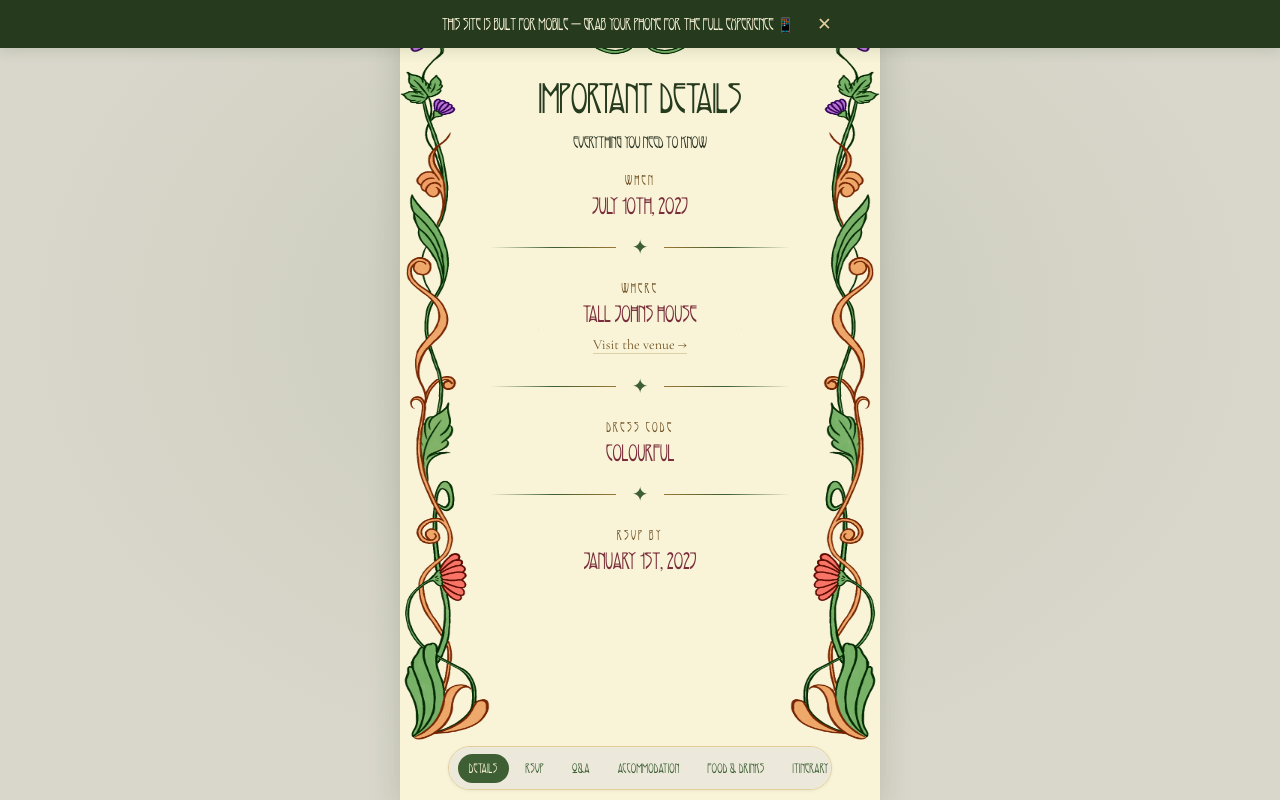
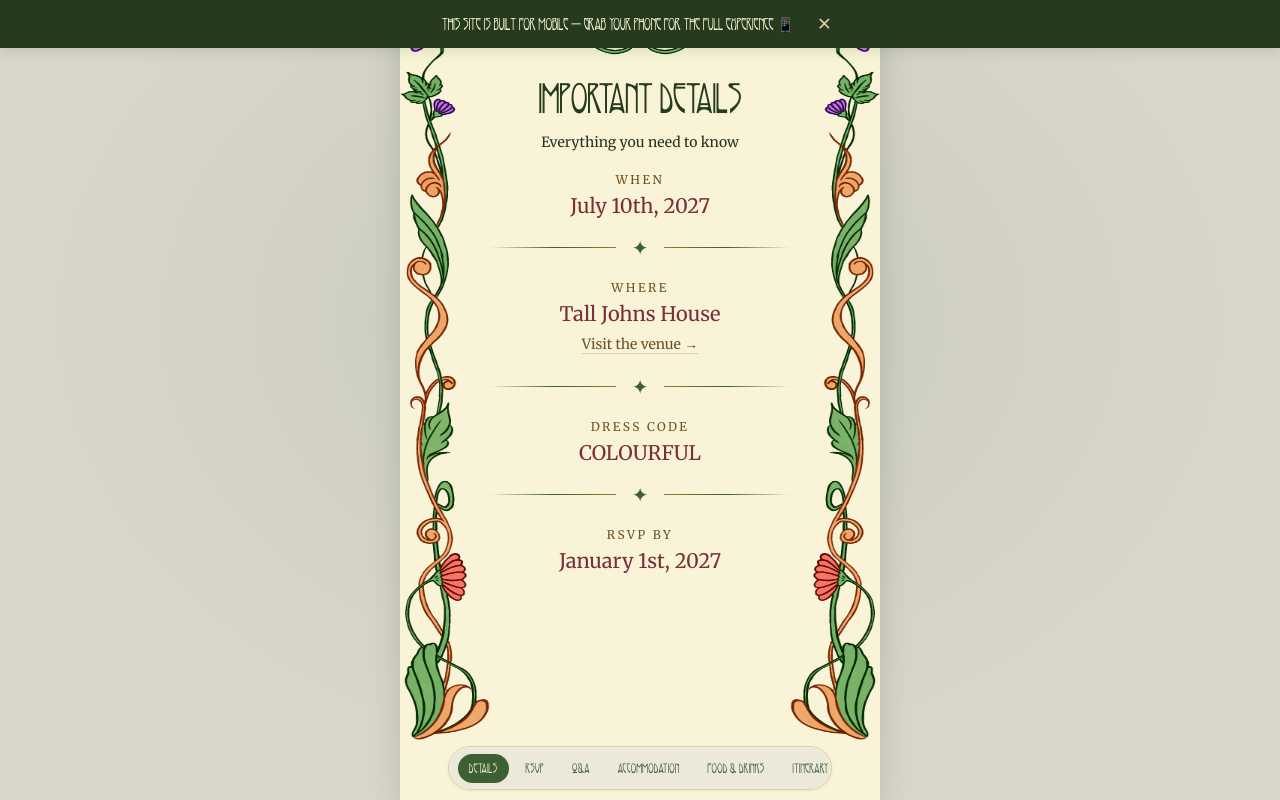
Before and after one commit to AdamProbert/LawfulHumanSmash, a Next.js app: page /tldr in a window 1280 px wide. Built offline with nearby package versions, Linux system fonts and the light colour scheme.

Commit message:
feat: update font styles and improve email sending functionality

```diff
--- a/src/app/(main)/rsvp/page.tsx
+++ b/src/app/(main)/rsvp/page.tsx
@@ -199,7 +199,7 @@ function RSVPWizard() {
                 initial={{ opacity: 0, scaleY: 0, originY: 0 }}
                 animate={{ opacity: 1, scaleY: 1 }}
                 exit={{ opacity: 0, scaleY: 0 }}
-                transition={{ duration: 0.6, ease: "easeOut" }}
+                transition={{ duration: 0.4, ease: "easeOut" }}
               >
                 <div className="text-center space-y-6">
                   <div>
@@ -267,7 +267,7 @@ function RSVPWizard() {
                 key="attendance-step"
                 initial={{ opacity: 0, scaleY: 0, originY: 0 }}
                 animate={{ opacity: 1, scaleY: 1 }}
-                transition={{ duration: 0.6, ease: "easeOut" }}
+                transition={{ duration: 0.4, ease: "easeOut" }}
               >
                 <div className="space-y-6">
                   <div className="text-center">
@@ -335,7 +335,7 @@ function RSVPWizard() {
                 key="details-step"
                 initial={{ opacity: 0, scaleY: 0, originY: 0 }}
                 animate={{ opacity: 1, scaleY: 1 }}
-                transition={{ duration: 0.6, ease: "easeOut" }}
+                transition={{ duration: 0.4, ease: "easeOut" }}
               >
                 <div className="space-y-8">
                   <div className="text-center">
@@ -413,7 +413,7 @@ function RSVPWizard() {
                 key="email-step"
                 initial={{ opacity: 0, scaleY: 0, originY: 0 }}
                 animate={{ opacity: 1, scaleY: 1 }}
-                transition={{ duration: 0.6, ease: "easeOut" }}
+                transition={{ duration: 0.4, ease: "easeOut" }}
               >
                 <div className="space-y-6">
                   <div className="text-center">
@@ -463,7 +463,7 @@ function RSVPWizard() {
                 key="success-step"
                 initial={{ opacity: 0, scale: 0.9 }}
                 animate={{ opacity: 1, scale: 1 }}
-                transition={{ duration: 0.6 }}
+                transition={{ duration: 0.4, ease: "easeOut" }}
               >
                 <div className="text-center space-y-6">
                   <motion.div
--- a/src/app/(main)/tldr/page.tsx
+++ b/src/app/(main)/tldr/page.tsx
@@ -7,16 +7,16 @@ export default function TLDRPage() {
   return (
     <BookChapter title="Important Details">
       <BookPage>
-        <p className="font-heading text-sm text-bark-light mb-5">
+        <p className="font-body text-sm text-bark-light mb-5">
           Everything you need to know
         </p>
 
         <div className="space-y-3">
           <div>
-            <p className="font-heading text-xs tracking-[0.2em] uppercase text-gold-dark mb-1">
+            <p className="font-body text-xs tracking-[0.2em] uppercase text-gold-dark mb-1">
               When
             </p>
-            <p className="font-heading text-xl text-accent-burgundy">
+            <p className="font-body text-xl text-accent-burgundy">
               July 10th, 2027
             </p>
           </div>
@@ -26,10 +26,10 @@ export default function TLDRPage() {
           </div>
 
           <div>
-            <p className="font-heading text-xs tracking-[0.2em] uppercase text-gold-dark mb-1">
+            <p className="font-body text-xs tracking-[0.2em] uppercase text-gold-dark mb-1">
               Where
             </p>
-            <p className="font-heading text-xl text-accent-burgundy">
+            <p className="font-body text-xl text-accent-burgundy">
               Tall Johns House
             </p>
             <a
@@ -47,10 +47,10 @@ export default function TLDRPage() {
           </div>
 
           <div>
-            <p className="font-heading text-xs tracking-[0.2em] uppercase text-gold-dark mb-1">
+            <p className="font-body text-xs tracking-[0.2em] uppercase text-gold-dark mb-1">
               Dress Code
             </p>
-            <p className="font-heading text-xl text-accent-burgundy">COLOURFUL</p>
+            <p className="font-body text-xl text-accent-burgundy">COLOURFUL</p>
           </div>
 
           <div className="divider-nouveau !my-2">
@@ -58,10 +58,10 @@ export default function TLDRPage() {
           </div>
 
           <div>
-            <p className="font-heading text-xs tracking-[0.2em] uppercase text-gold-dark mb-1">
+            <p className="font-body text-xs tracking-[0.2em] uppercase text-gold-dark mb-1">
               RSVP By
             </p>
-            <p className="font-heading text-xl text-accent-burgundy">
+            <p className="font-body text-xl text-accent-burgundy">
               January 1st, 2027
             </p>
           </div>
--- a/src/app/globals.css
+++ b/src/app/globals.css
@@ -80,7 +80,7 @@ html {
 body {
   background: var(--ivory);
   color: var(--bark);
-  font-family: var(--font-cormorant), "Cormorant Garamond", Georgia, serif;
+  font-family: var(--font-merriweather), Merriweather, Georgia, serif;
   font-size: 18px;
   line-height: 1.7;
   min-height: 100vh;
--- a/src/app/layout.tsx
+++ b/src/app/layout.tsx
@@ -1,5 +1,5 @@
 import type { Metadata } from "next";
-import { Cinzel_Decorative, Playfair_Display, Cormorant_Garamond } from "next/font/google";
+import { Cinzel_Decorative, Playfair_Display, Merriweather } from "next/font/google";
 import DesktopWarningBanner from "@/components/DesktopWarningBanner";
 import "./globals.css";
 
@@ -17,10 +17,10 @@ const playfair = Playfair_Display({
   display: "swap",
 });
 
-const cormorant = Cormorant_Garamond({
+const merriweather = Merriweather({
   subsets: ["latin"],
-  weight: ["300", "400", "500", "600", "700"],
-  variable: "--font-cormorant",
+  weight: ["300", "400", "700", "900"],
+  variable: "--font-merriweather",
   display: "swap",
 });
 
@@ -41,7 +41,7 @@ export default function RootLayout({
   return (
     <html
       lang="en"
-      className={`${cinzelDecorative.variable} ${playfair.variable} ${cormorant.variable}`}
+      className={`${cinzelDecorative.variable} ${playfair.variable} ${merriweather.variable}`}
     >
       <body className="bg-vine-pattern">
         <DesktopWarningBanner />
--- a/src/components/BookChapter.tsx
+++ b/src/components/BookChapter.tsx
@@ -1,6 +1,7 @@
 "use client";
 
 import { Children, ReactNode, useCallback, useEffect, useRef } from "react";
+import { motion } from "framer-motion";
 import { usePathname, useRouter } from "next/navigation";
 import { CHAPTERS } from "@/lib/chapters";
 
@@ -60,8 +61,11 @@ export default function BookChapter({
   }, [goChapter]);
 
   return (
-    <div
+    <motion.div
       className={`book-chapter ${title ? "book-chapter--titled" : ""}`}
+      initial={{ opacity: 0, scaleY: 0, originY: 0 }}
+      animate={{ opacity: 1, scaleY: 1 }}
+      transition={{ duration: 0.4, ease: "easeOut" }}
       onTouchStart={(e) =>
         (touchStart.current = {
           x: e.touches[0].clientX,
@@ -91,6 +95,6 @@ export default function BookChapter({
           <div key={i}>{p}</div>
         ))}
       </div>
-    </div>
+    </motion.div>
   );
 }
--- a/src/lib/email.ts
+++ b/src/lib/email.ts
@@ -1,6 +1,14 @@
 import { Resend } from "resend";
 
-const resend = new Resend(process.env.RESEND_API_KEY);
+function getResendClient() {
+  const apiKey = process.env.RESEND_API_KEY;
+
+  if (!apiKey) {
+    throw new Error("RESEND_API_KEY is required to send email.");
+  }
+
+  return new Resend(apiKey);
+}
 
 const SITE_URL =
   process.env.NEXT_PUBLIC_SITE_URL || "https://lawful-human-smash.vercel.app";
@@ -143,7 +151,7 @@ export async function sendQuestionAnsweredEmail(
   question: string,
   answer: string
 ) {
-  await resend.emails.send({
+  await getResendClient().emails.send({
     from: "Adam & Mady <wedding@adamprobert.com>",
     to,
     replyTo: "wedding@adamprobert.com",
@@ -165,7 +173,7 @@ export async function sendRsvpThankYouEmail(
     .join("\n");
   const rsvpLink = `${SITE_URL}/rsvp?code=${code}`;
 
-  await resend.emails.send({
+  await getResendClient().emails.send({
     from: "Adam & Mady <wedding@adamprobert.com>",
     to,
     replyTo: "wedding@adamprobert.com",
--- a/tailwind.config.ts
+++ b/tailwind.config.ts
@@ -62,7 +62,7 @@ const config: Config = {
       fontFamily: {
         display: ["'Rivanna'", "serif"],
         heading: ["'Rivanna'", "serif"],
-        body: ["var(--font-cormorant)", "serif"],
+        body: ["var(--font-merriweather)", "Merriweather", "serif"],
       },
       backgroundImage: {
         "art-nouveau-gradient":
```
